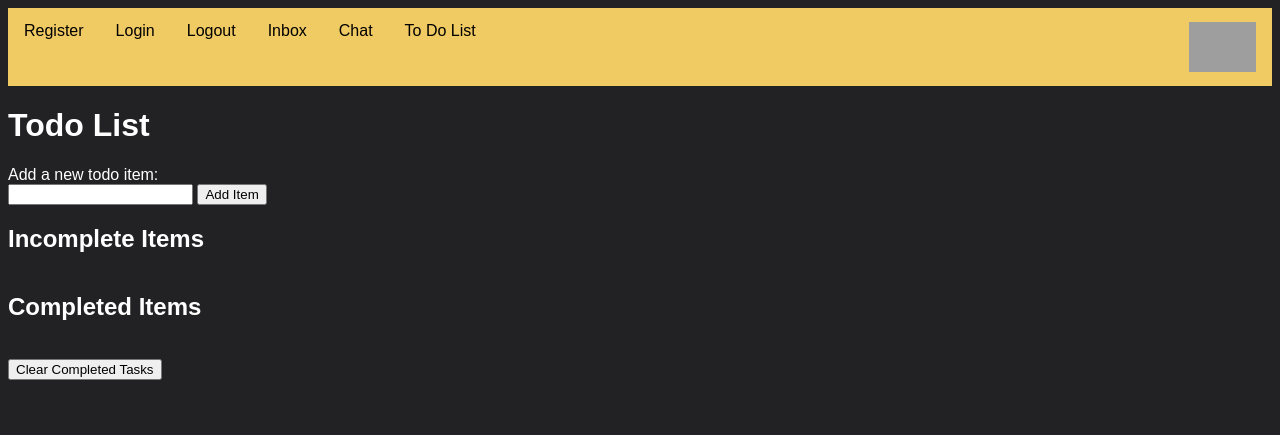
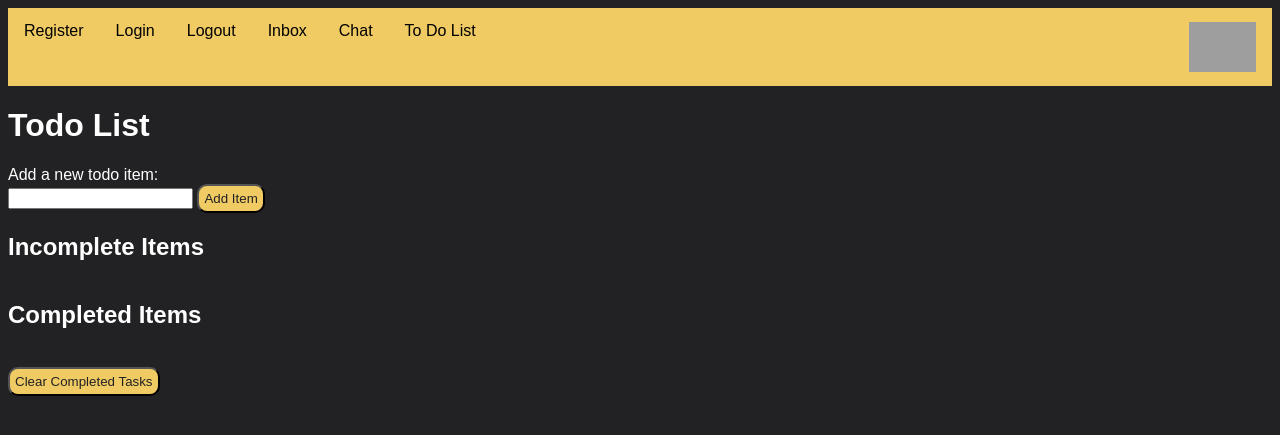
Before and after one commit to PioRomo/131-email-client, a Python web app: template 02_flask_with_file_structure/app/templates/todolist.html in a window 1280 px wide. Shown: the top 435 px of the page. Run offline with Jinja, Linux system fonts and the light colour scheme; the template is opened without the code that fills it, so the values that code supplies are empty; some web fonts are replaced; grey boxes are pictures that could not be loaded.

Commit message:
Update todolist.html

```diff
--- a/02_flask_with_file_structure/app/templates/todolist.html
+++ b/02_flask_with_file_structure/app/templates/todolist.html
@@ -5,7 +5,7 @@
 		<div>Add a new todo item:
 			<form action="{{ url_for('add') }}" method="POST">
 				<input type="text" name="todoitem">
-				<input type="submit" value="Add Item" class="button">
+				<input type="submit" value="Add Item" class="btn">
 			</form>
 		</div>
 		<div>
@@ -31,7 +31,7 @@
 		</div>
 	</br>
 	<form action="{{ url_for('clearTodo') }}" method="POST">
-		<input type="submit" value="Clear Completed Tasks" class="button">
+		<input type="submit" value="Clear Completed Tasks" class="btn">
 	</form>
 	</body>
 {% endblock %}
```
